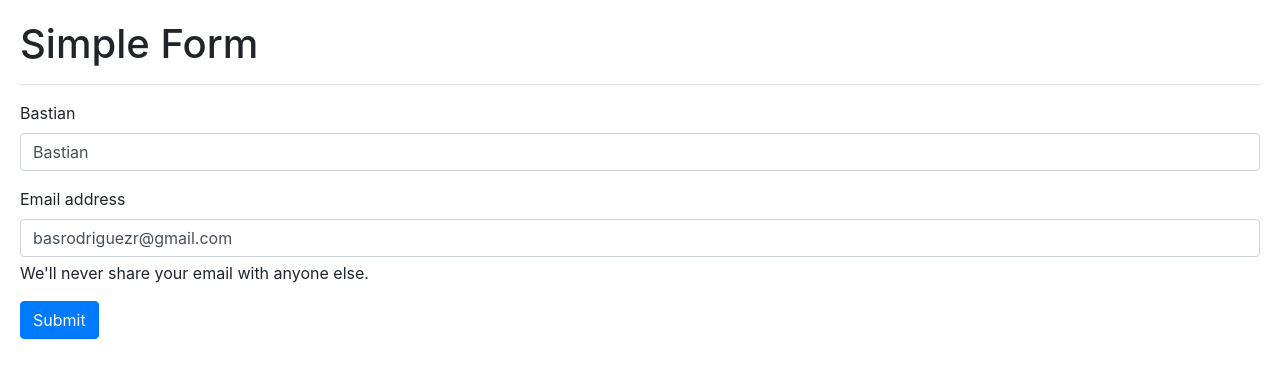
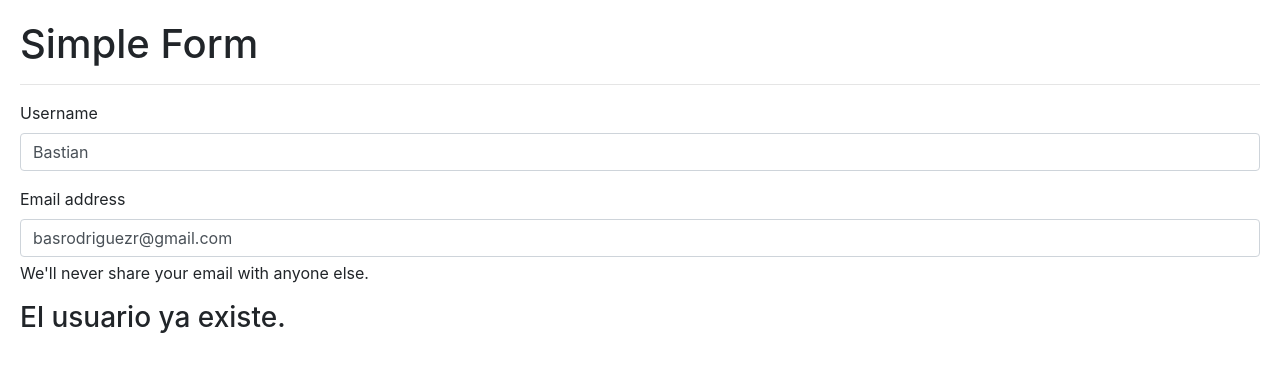
Before and after one commit to basrodriguezr/Hook-App, a React (Vite) app: page / in a window 1280 px wide. Shown: the top 378 px of the page. Built offline with nearby package versions, Linux system fonts and the light colour scheme.

Commit message:
se agrega funcionalidad de cleanup

```diff
--- /dev/null
+++ b/src/02-useEffect/Message.jsx
@@ -0,0 +1,17 @@
+import {  useEffect } from "react"
+
+export const Message = () => {
+
+    useEffect(() => {
+        console.log('Message component mounted');
+        return () => {
+            console.log('Message component unmounted');
+        }
+    }, []);
+
+    return (
+        <>
+            <h3>El usuario ya existe.</h3>
+        </>
+    )
+}
--- a/src/02-useEffect/SimpleForm.jsx
+++ b/src/02-useEffect/SimpleForm.jsx
@@ -1,4 +1,5 @@
-import { useState } from "react";
+import { useEffect, useState } from "react";
+import { Message } from "./Message";
 
 export const SimpleForm = () => {
     const [formState, setFormState] = useState({
@@ -16,13 +17,30 @@ export const SimpleForm = () => {
         });
     };
 
+    useEffect(()=> {
+        // This effect runs on every render
+        // console.log('useEffect called');
+    }, []);
+    // Esto solo se ejecuta una vez al montar el componente, esto porque se inicializa el array de dependencias vacío
+    //se recomienda usar un efecto por cada funcionalidad que se necesite
+
+    useEffect(()=> {
+        // This effect runs on every render
+        // console.log('username changed');
+    }, [username]);
+
+    useEffect(()=> {
+        // This effect runs on every render
+        // console.log('email changed');
+    }, [email]);
+
     return (
         <>
             <h1>Simple Form</h1>
             <hr />
-            <form>
+
                 <div className="mb-3">
-                    <label htmlFor="username" className="form-label">{username}</label>
+                    <label htmlFor="username" className="form-label">Username</label>
                     <input onChange={onInputChange} type="username" name="username" placeholder="Username" className="form-control" id="username" value={username}/>
                 </div>
                 <div className="mb-3">
@@ -31,8 +49,9 @@ export const SimpleForm = () => {
                     <div id="emailHelp" className="form-text">We'll never share your email with anyone else.</div>
                 </div>
 
-                <button type="submit" className="btn btn-primary">Submit</button>
-            </form>
+               {
+                (username === 'Bastian') && <Message />
+               }
         </>
     )
 }
```
